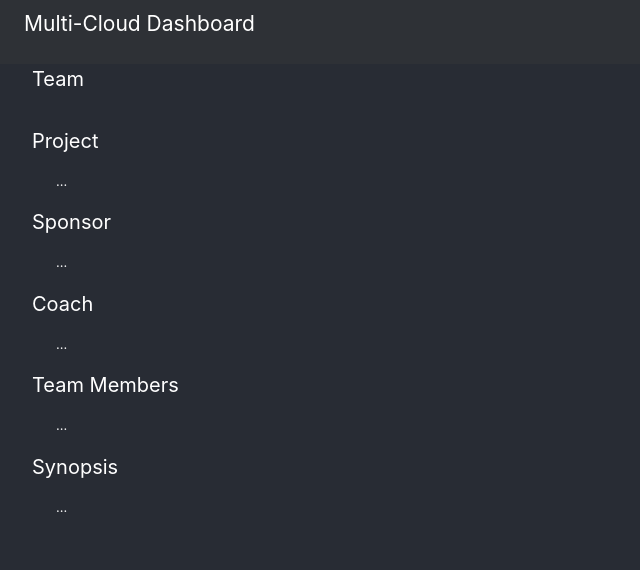
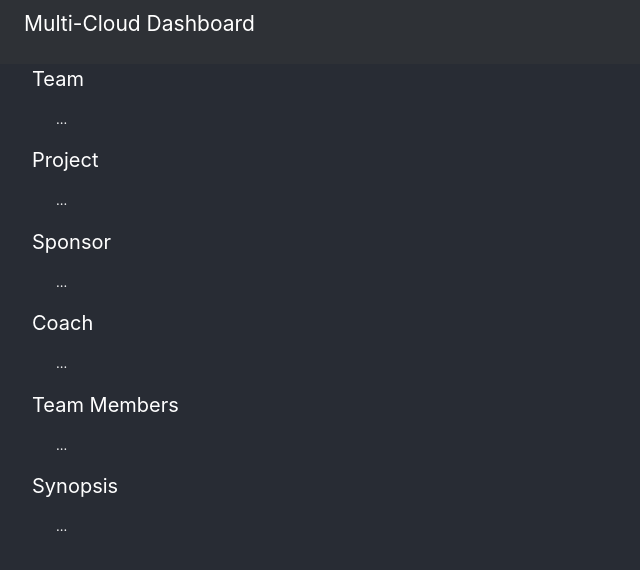
Before and after one commit to The-Spooky-Frogs/LenelS2Dashboard, a JavaScript app in the folder project-website/: page / in a window 1280 px wide. Shown: the top 570 px of the page, without its empty margins (0-640 px from the left). Built offline with nearby package versions, Linux system fonts and the light colour scheme; the HTML template or start-up script is replaced by a standard one.

Commit message:
Redo edit

```diff
--- a/project-website/src/pages/HomePage.js
+++ b/project-website/src/pages/HomePage.js
@@ -5,7 +5,7 @@ function HomePage() {
   return (
     <div className="HomePage">
         <header className="HomePage-header">
-            <HomePageSection name="Team" content=""/>
+            <HomePageSection name="Team" content="..."/>
             <HomePageSection name="Project" content="..."/>
             <HomePageSection name="Sponsor" content="..."/>
             <HomePageSection name="Coach" content="..."/>
```
